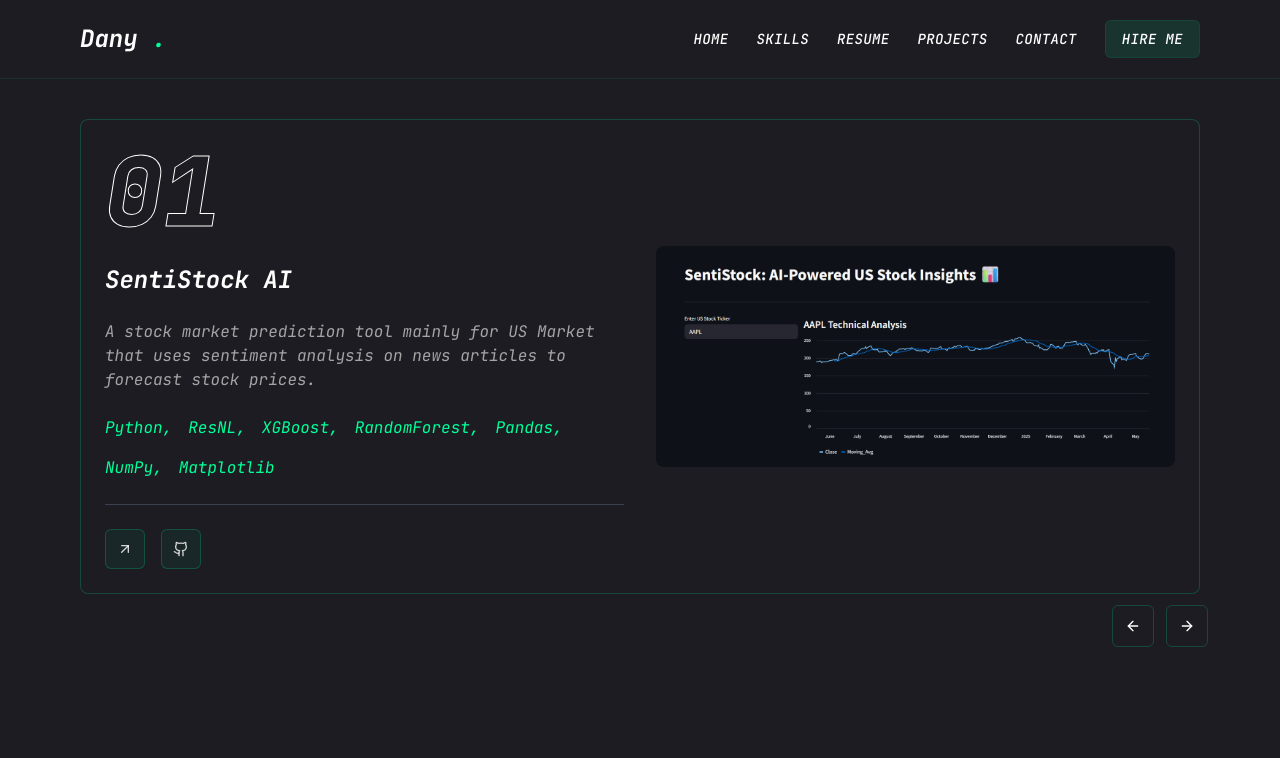
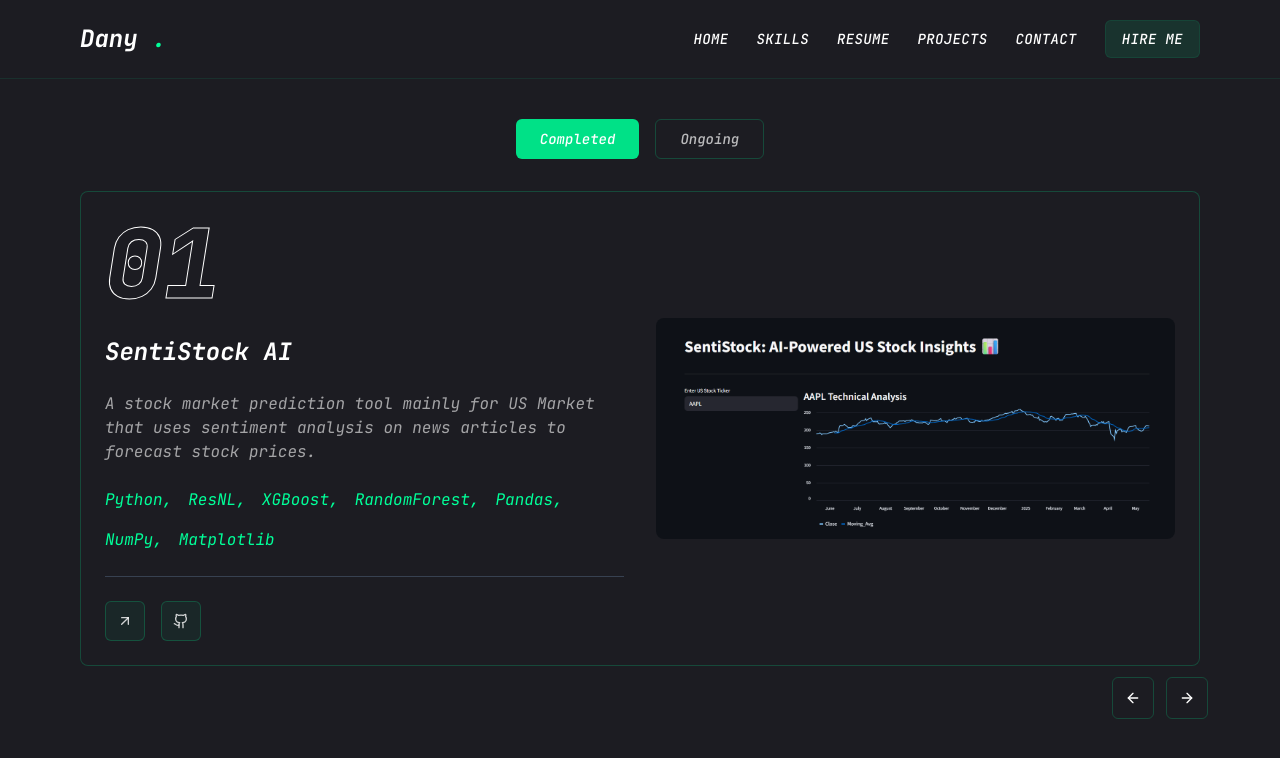
Before and after one commit to danybinuluke/portfoliowebsite, a Next.js app: page /projects in a window 1280 px wide. Shown: the top 758 px of the page. Built offline with nearby package versions, Linux system fonts and the light colour scheme.

Commit message:
Added a new ongoing project

```diff
--- a/app/projects/page.tsx
+++ b/app/projects/page.tsx
@@ -1,34 +1,81 @@
-'use client'
+'use client';
 
-import Container from '@/components/Container'
-import { Button } from '@/components/ui/button'
-import { Card, CardContent } from '@/components/ui/card'
+import Container from '@/components/Container';
+import { Button } from '@/components/ui/button';
+import { Card, CardContent } from '@/components/ui/card';
 import {
   Carousel,
   CarouselContent,
   CarouselItem,
   CarouselNext,
   CarouselPrevious,
-} from '@/components/ui/carousel'
-import { Separator } from '@/components/ui/separator'
+} from '@/components/ui/carousel';
+import { Separator } from '@/components/ui/separator';
 import {
   Tooltip,
   TooltipContent,
   TooltipProvider,
   TooltipTrigger,
-} from '@/components/ui/tooltip'
-import { projects } from '@/constants'
-import { ArrowUpRight, Github } from 'lucide-react'
-import Image from 'next/image'
-import Link from 'next/link'
-import React from 'react'
+} from '@/components/ui/tooltip';
+import { projects } from '@/constants';
+import { ArrowUpRight, Github } from 'lucide-react';
+import Image from 'next/image';
+import Link from 'next/link';
+import React, { useState, useMemo } from 'react';
 
 const ProjectPage = () => {
+  // State to manage which tab is active: 'completed' or 'ongoing'
+  const [activeTab, setActiveTab] = useState('completed');
+
+  // Filter projects based on status. `useMemo` prevents re-filtering on every render.
+  const filteredProjects = useMemo(
+    () => projects?.filter((project) => project.status === activeTab),
+    [activeTab] // This will only re-run when activeTab changes
+  );
+
   return (
-    <Container className="py-5 md:py-10 mb-14 md:mb-0">
-      <Carousel opts={{ align: 'start', loop: true }} className="w-full">
+    <Container className="py-5 md:py-10 mb-28 md:mb-10">
+      {/* Tab Navigation Buttons */}
+      <div className="flex justify-center gap-4 mb-8">
+        <Button
+          onClick={() => setActiveTab('completed')}
+          variant={activeTab === 'completed' ? 'default' : 'outline'}
+          className={`
+            px-6 py-2 rounded-md transition-all duration-300
+            ${
+              activeTab === 'completed'
+                ? 'bg-hoverColor text-white border-hoverColor'
+                : 'bg-transparent text-white/70 border-lightSky/20 hover:bg-lightSky/10 hover:text-white'
+            }
+          `}
+        >
+          Completed
+        </Button>
+        <Button
+          onClick={() => setActiveTab('ongoing')}
+          variant={activeTab === 'ongoing' ? 'default' : 'outline'}
+          className={`
+            px-6 py-2 rounded-md transition-all duration-300
+            ${
+              activeTab === 'ongoing'
+                ? 'bg-hoverColor text-white border-hoverColor'
+                : 'bg-transparent text-white/70 border-lightSky/20 hover:bg-lightSky/10 hover:text-white'
+            }
+          `}
+        >
+          Ongoing
+        </Button>
+      </div>
+
+      {/* Conditionally Rendered Carousel */}
+      <Carousel
+        // Add a key to force re-mount the carousel on tab change, resetting its position
+        key={activeTab}
+        opts={{ align: 'start', loop: true }}
+        className="w-full"
+      >
         <CarouselContent className="overflow-visible">
-          {projects?.map((project, index) => (
+          {filteredProjects?.map((project) => (
             <CarouselItem key={project?.id} className="overflow-visible">
               <Card className="bg-bodyColor border-lightSky/20 text-white group overflow-visible">
                 <CardContent className="p-6 overflow-visible">
@@ -129,7 +176,7 @@ const ProjectPage = () => {
         </div>
       </Carousel>
     </Container>
-  )
-}
+  );
+};
 
-export default ProjectPage
+export default ProjectPage;
--- a/constants/index.ts
+++ b/constants/index.ts
@@ -3,6 +3,7 @@ import { title } from "process";
 import ProjectOne from '@/images/ProjectOne.png';
 import ProjectTwo from '@/images/ProjectTwo.png';
 import ProjectThree from '@/images/ProjectThree.png';
+import ProjectFour from '@/images/ProjectFour.png';
 
 export const NavbarData = [
     { title: "Home", href: "/"},
@@ -130,7 +131,8 @@ export const projects = [{
   stack:['Python','ResNL','XGBoost','RandomForest','Pandas','NumPy','Matplotlib'],
   image: ProjectOne,
   liveUrl: 'https://sentistockai.streamlit.app/',
-  githubUrl: 'https://github.com/mehul-77/stockanalyzer2'
+  githubUrl: 'https://github.com/mehul-77/stockanalyzer2',
+  status: "completed"
 },
 {
   id:'02',
@@ -139,7 +141,8 @@ export const projects = [{
   description: 'A speech-to-text summarizer that transcribes regional language audio files and generates concise summaries in English or the given regional language using NLP techniques.',
   stack:['Python','PyTorch','HuggingFace Transformers','Gradio'],
   image: ProjectTwo,
-  githubUrl: 'https://github.com/danybinuluke/Vaani---A-Speech_to_Text_Summarizer'
+  githubUrl: 'https://github.com/danybinuluke/Vaani---A-Speech_to_Text_Summarizer',
+  status: "completed"
 },
 {
   id:'03',
@@ -148,6 +151,18 @@ export const projects = [{
   description: 'This project is a simple flight price comparison website designed to help users search for and compare flight ticket prices from various airlines, focusing on a responsive and user-friendly front-end design.',
   stack:['HTML','CSS','JavaScript'],
   image: ProjectThree,
-  githubUrl: 'https://github.com/danybinuluke/Trip.com'
+  githubUrl: 'https://github.com/danybinuluke/Trip.com',
+  status: 'completed'
+},
+{
+  id:'04',
+  title:'MobiPhysio - A Physiotherapy Clinic in Coimbatore',
+  category: 'Web Development',
+  description: "This is an ongoing project where I was assigned to create an overhaul and refreshing touch to the clinic's current website and add an appointment booking system to their clinic.",
+  stack:['React','NextJs','Framer','ThreeJs'],
+  image: ProjectFour,
+  liveUrl: 'https://mobiphysio.vercel.app',
+  githubUrl: 'https://github.com/danybinuluke/cbphysio',
+  status: 'ongoing'
 }
 ]
```
Also changed, not shown: images/ProjectFour.png (added).
